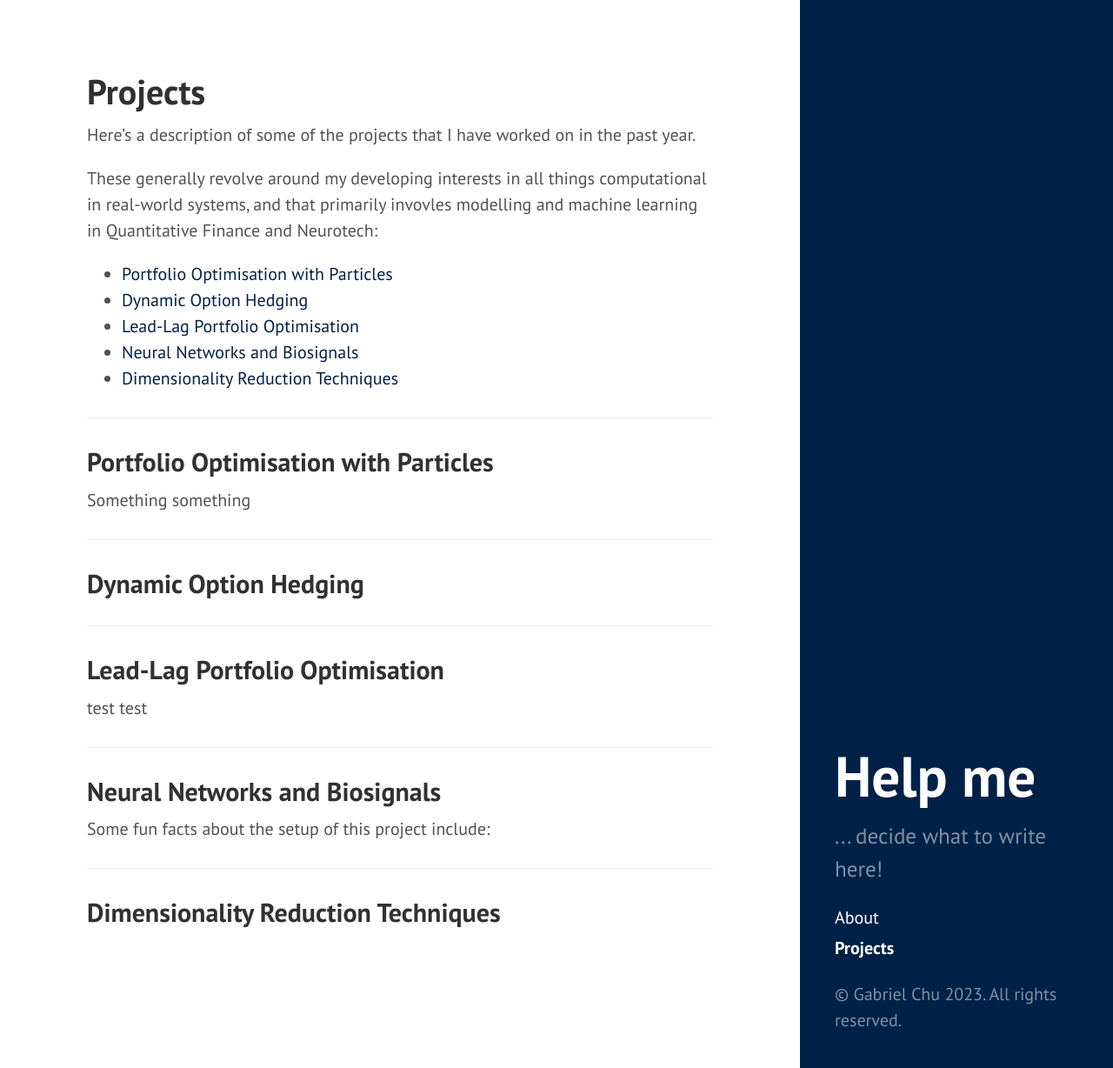
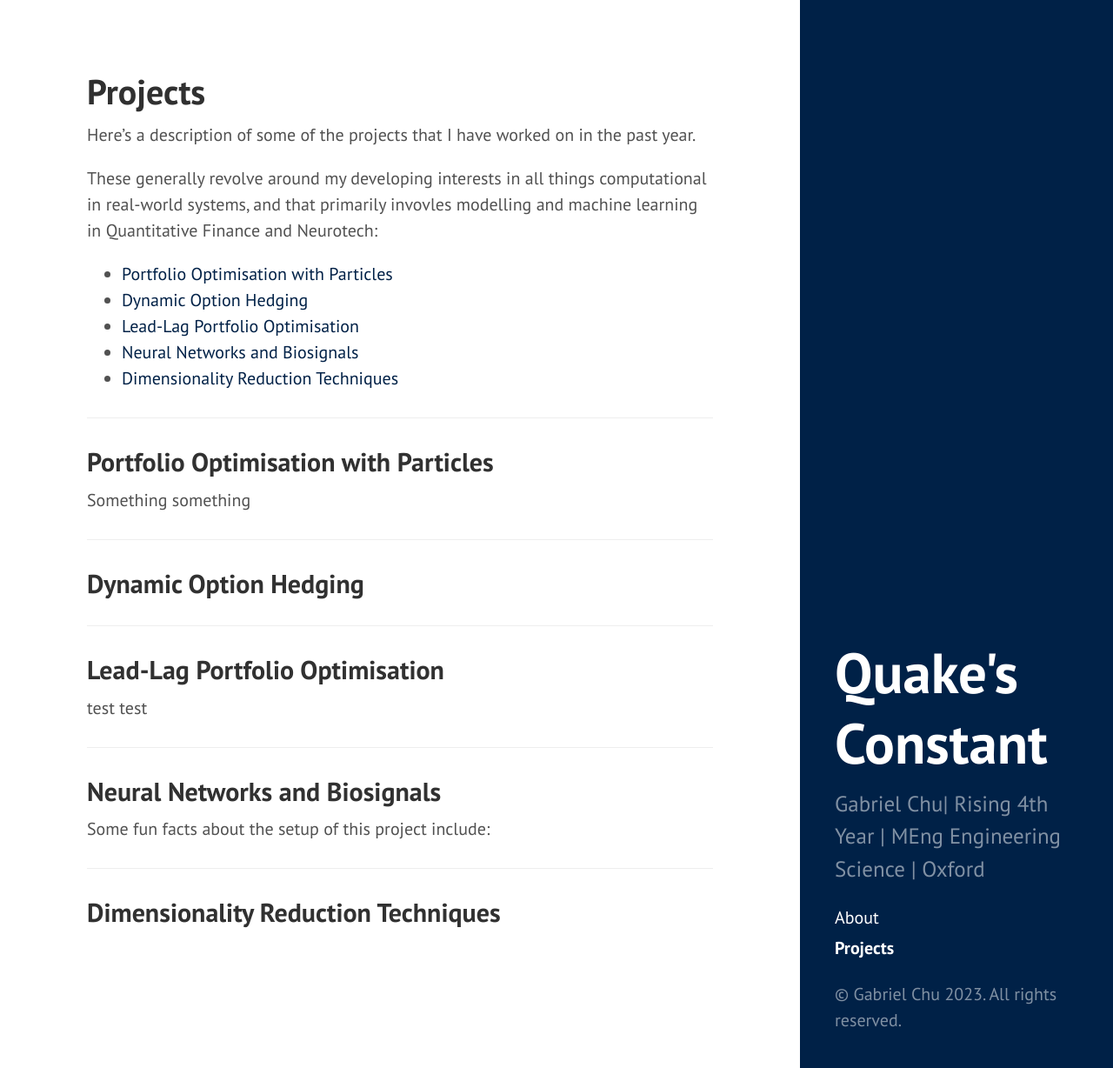
Before and after one commit to nsphinc/nsphinc.github.io, a Jekyll site: the page built from projects.md, in a window 1280 px wide and 1228 px high. Shown: the whole window at 87% size. Built offline with Jekyll 4.4.1, drawn with Linux system fonts in a browser that asks for light colours.

Commit message:
Update _config.yml

```diff
--- a/_config.yml
+++ b/_config.yml
@@ -7,13 +7,12 @@ plugins: [jekyll-paginate]
 permalink:        pretty
 
 # Setup
-title:            "Help me"
+title:            "Quake's Constant"
 tagline:          ''
-description:      "... decide what to write here!"
+description:      "Gabriel Chu| Rising 4th Year | MEng Engineering Science | Oxford"
 url:              "https://nsphinc.github.io/"
 baseurl:          "https://nsphinc.github.io/"
 cvurl:            "https://nsphinc.github.io/cv_GabrielChu.pdf"
-# baseurl:          /
 author:
   name:           'Gabriel Chu'
 
```
